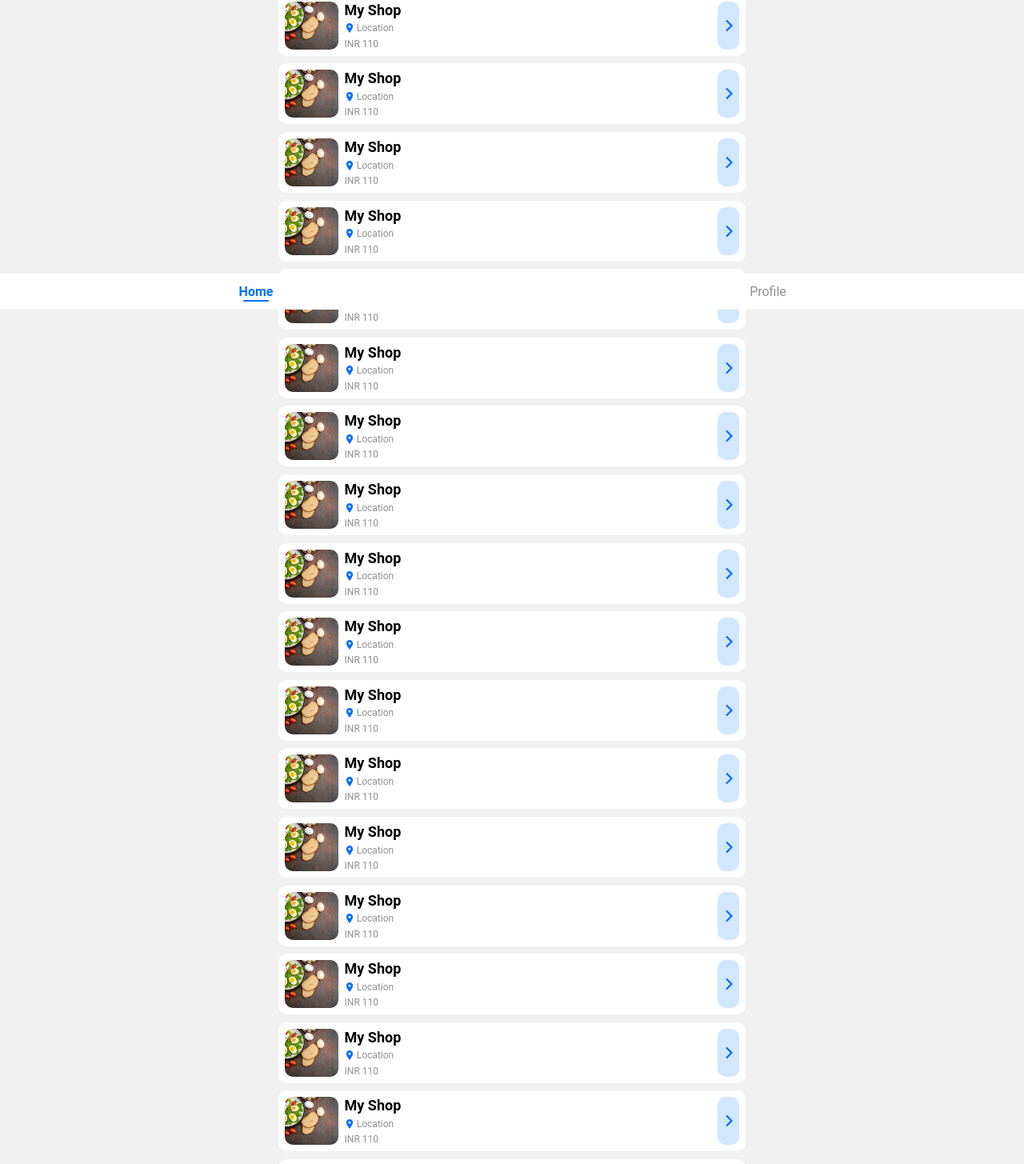
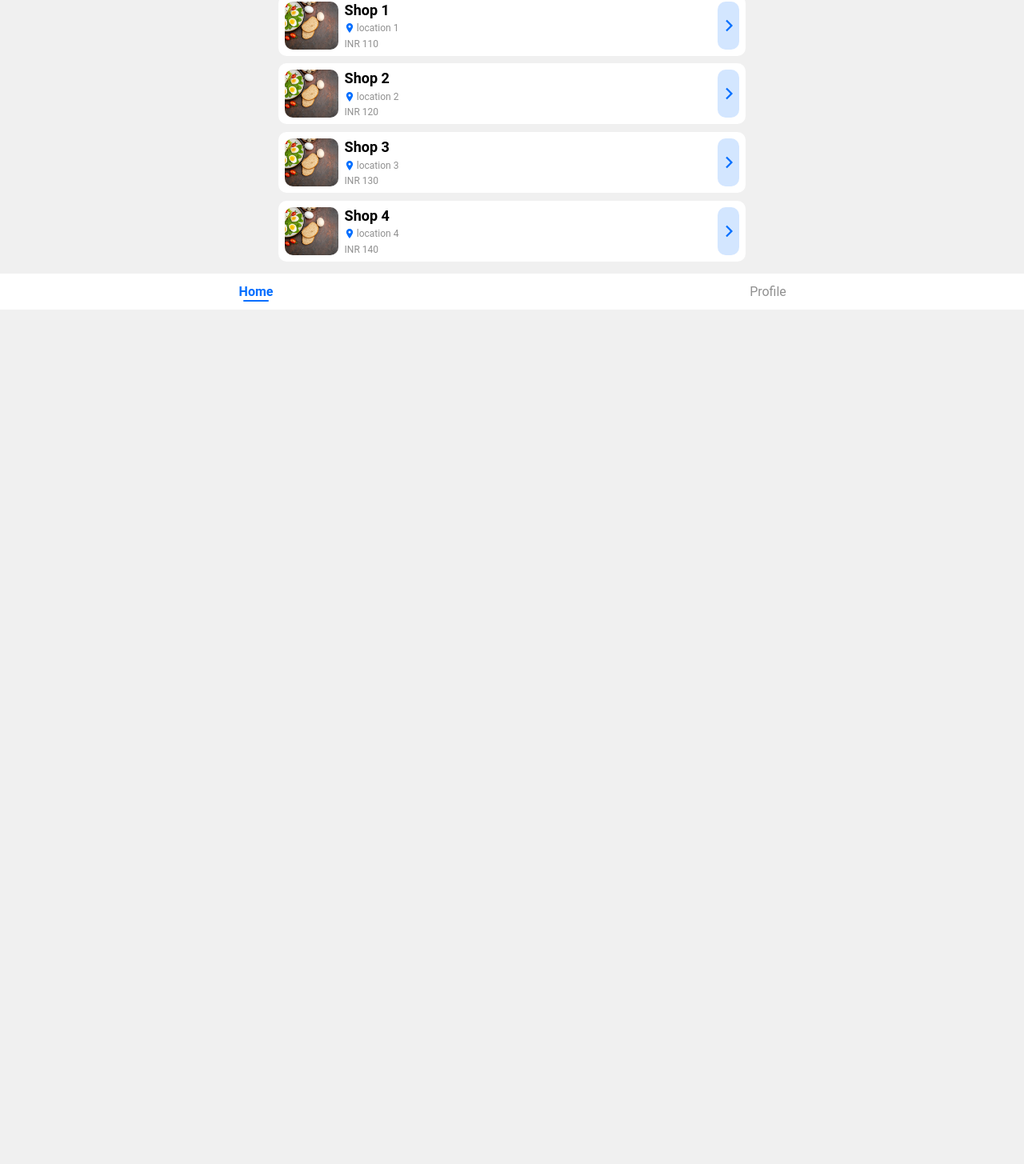
Before and after one commit to MohammadDanishJ/React-Shop, a React (Create React App) app: page /home in a window 1280 px wide. Shown: the part 413-1868 px from the top of the page at 80% size. After the commit the page ends 800 px from the top, so only its background shows below. Built offline with nearby package versions, Linux system fonts and the light colour scheme.

Commit message:
get shops from JSON

```diff
--- a/src/components/card/card.component.jsx
+++ b/src/components/card/card.component.jsx
@@ -2,17 +2,17 @@ import React from 'react';
 import "./card.styles.scss";
 import location from '../../assets/location.svg';
 
-const Card = () => {
+const Card = ({value}) => {
   return (
-    <div className="card fl fl-j-fs w100">
+    <div id={value.id} className="card fl fl-j-fs w100">
       <div className="fl img"></div>
       <div className="fl fl-d-cl fl-j-sb title lhinit w100">
-        <div className="title">My Shop</div>
+        <div className="title">{value.name}</div>
         <div className="sub-title fl fl-c fl-j-fs">
           <img src={location} alt="" />
-          <span>Location</span>
+          <span>{value.location}</span>
         </div>
-        <div className="sub-title rate-title">INR 110</div>
+        <div className="sub-title rate-title">INR {value.rate}</div>
       </div>
       <div className="controller fl fl-c cp">
         <svg viewBox="0 0 19 20" width="19" height="20">
--- a/src/data/index.js
+++ b/src/data/index.js
@@ -9,3 +9,26 @@ export const pages = [
         path: '/profile'
     },
 ]
+export const shop = [
+    {
+        id: 11,
+        name: 'Shop 1',
+        location: 'location 1',
+        rate: '110'
+    }, {
+        id: 12,
+        name: 'Shop 2',
+        location: 'location 2',
+        rate: '120'
+    }, {
+        id: 13,
+        name: 'Shop 3',
+        location: 'location 3',
+        rate: '130'
+    }, {
+        id: 14,
+        name: 'Shop 4',
+        location: 'location 4',
+        rate: '140'
+    },
+]
--- a/src/pages/home/index.jsx
+++ b/src/pages/home/index.jsx
@@ -4,36 +4,18 @@ import Card from "../../components/card/card.component";
 import Container from "../../components/container/container.component";
 import tabTitle from "../page";
 import "../index.styles.scss";
+import { shop } from "../../data";
 
 const Home = () => {
     tabTitle(document.location.pathname);
     return (
         <Container>
             <Banner />
-            <Card />
-            <Card />
-            <Card />
-            <Card />
-            <Card />
-            <Card />
-            <Card />
-            <Card />
-            <Card />
-            <Card />
-            <Card />
-            <Card />
-            <Card />
-            <Card />
-            <Card />
-            <Card />
-            <Card />
-            <Card />
-            <Card />
-            <Card />
-            <Card />
-            <Card />
-            <Card />
-            <Card />
+            {shop.map((item, index) => {
+                return (
+                    <Card key={item.id} value={item}></Card>
+                );
+            })}
         </Container>
     );
 }
```
